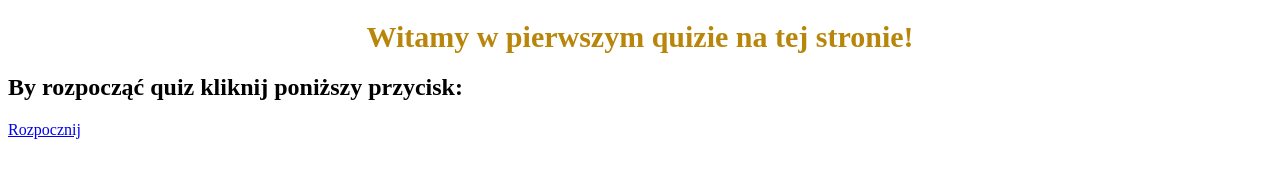
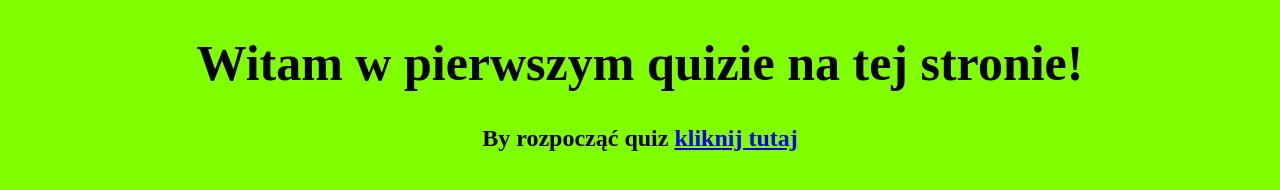
Before and after one commit to cdon4pl2/HTMLquizy.github.io, a plain HTML site: page underpages/testowyquiz.html in a window 1280 px wide. Drawn offline with Linux system fonts and the light colour scheme; files that its build step writes are made by us from their sources.

Commit message:
fix page commit

```diff
--- a/underpages/style.css
+++ /dev/null
@@ -1,5 +0,0 @@
-h1 {
-    text-align: center;
-    font-size: 30px;
-    color: darkgoldenrod;
-}
--- a/underpages/testowyquiz.html
+++ b/underpages/testowyquiz.html
@@ -4,14 +4,30 @@
     <meta charset="UTF-8">
     <meta name="viewport" content="width=device-width, initial-scale=1.0">
     <title>Document</title>
-    <link rel="stylesheet" href="quizy/underpages/style.css">
 </head>
 <body>
 
-    <h1>Witamy w pierwszym quizie na tej stronie!</h1>
-    <h2 class="firstpagesmallertitle">By rozpocząć quiz kliknij poniższy przycisk:</h2>
 
-    <a href="underpages/testowyquizquestions/question1.html" class="startbutton">Rozpocznij</a>
+    <style>
+        body {
+            background-color: chartreuse;
+        }
+
+        h1 {
+            position: relative;
+            text-align: center;
+            font-size: 50px;
+        }
+
+        h2 {
+            position: relative;
+            text-align: center;
+        }
+    </style>
+    <h1>Witam w pierwszym quizie na tej stronie!</h1>
+    <h2 class="firstpagesmallertitle">By rozpocząć quiz
+        <a href="underpages/testowyquizquestions/question1.html" class="startbutton">kliknij tutaj</a>
+    </h2>
 
 </body>
 </html>
```
Also changed, not shown: underpages/testowyquizquestions/question1.html (added).
